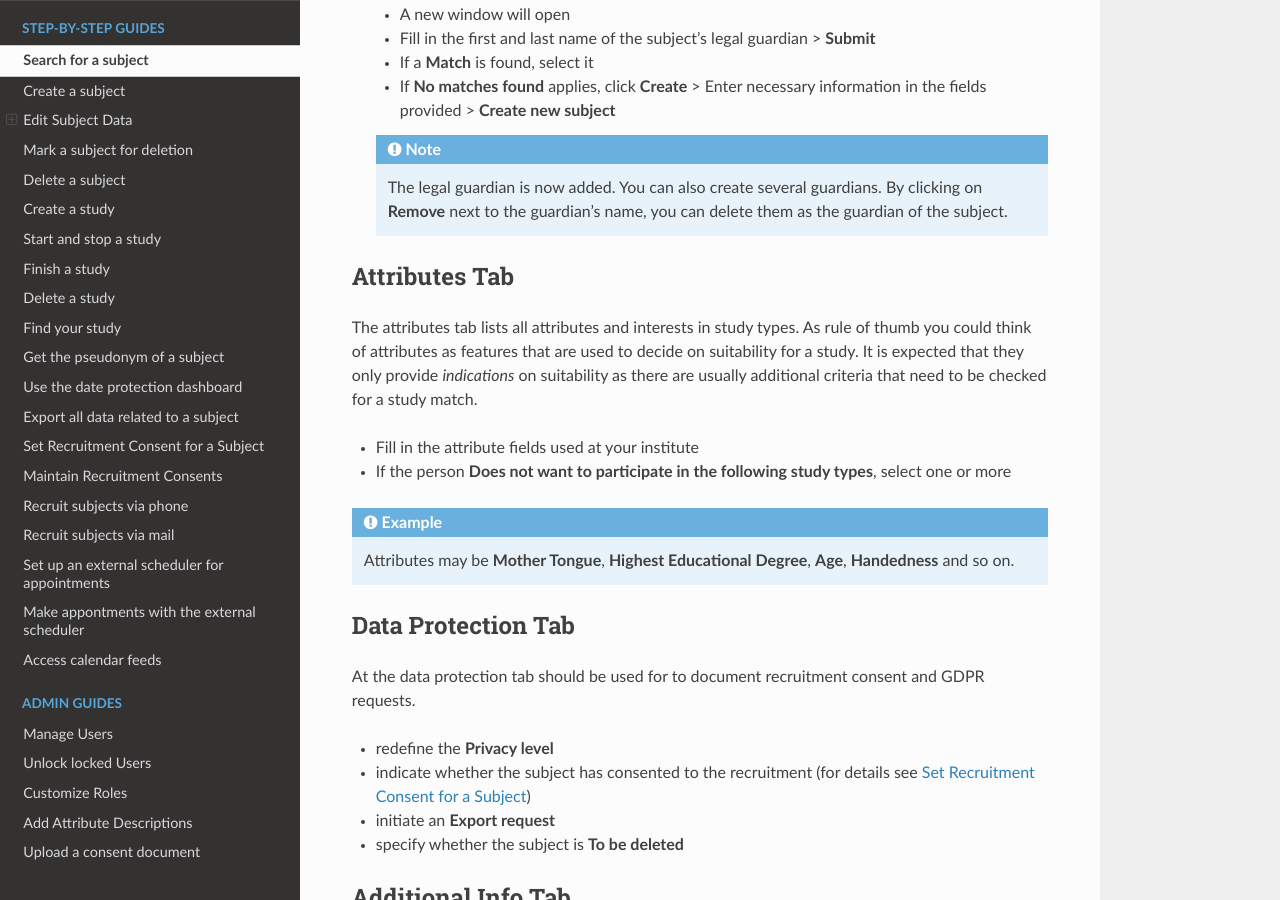
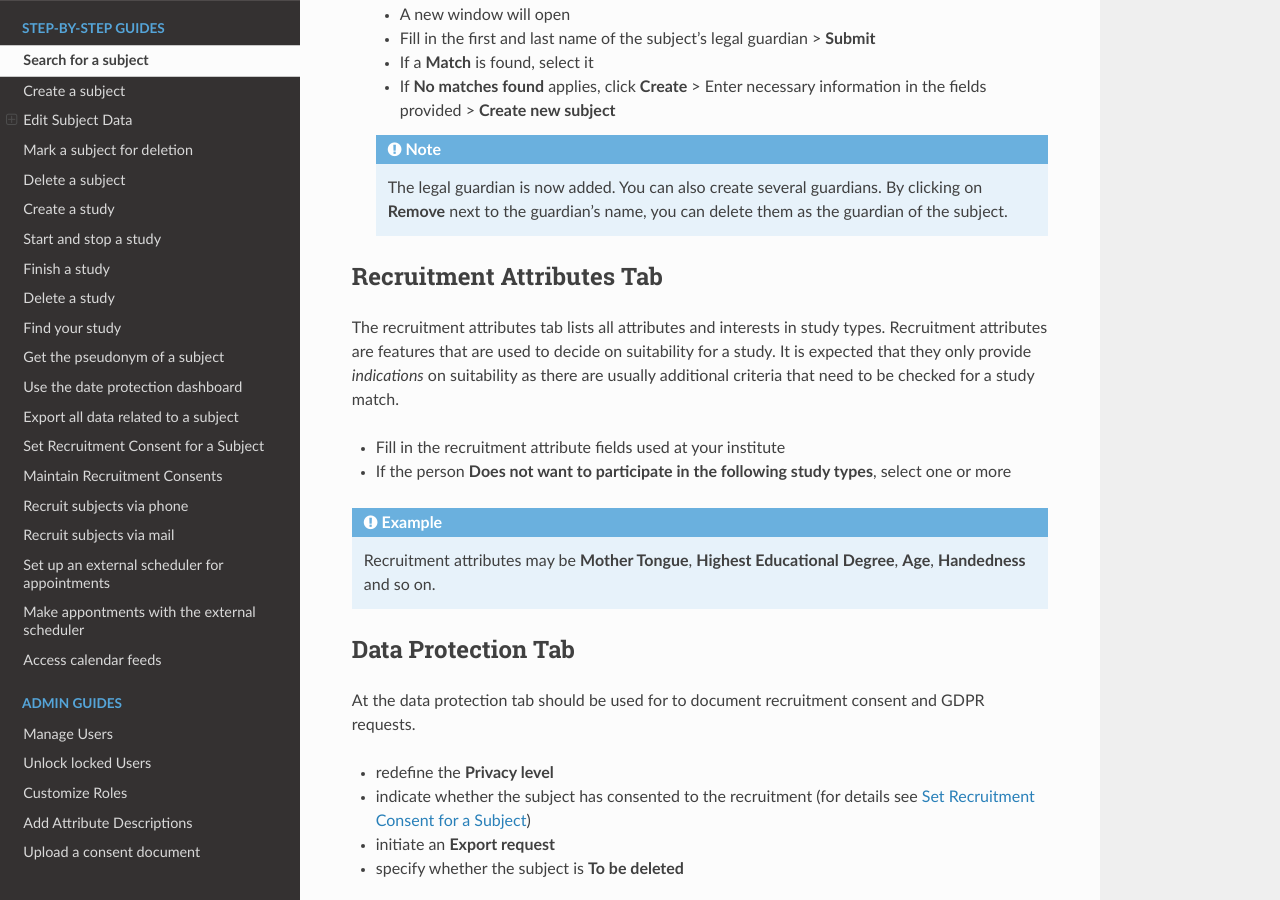
Before and after one commit to DouglasNeuroInformatics/castellum, a Sphinx documentation site: the page built from source/guides/subject-management.rst, in a window 1280 px wide and 900 px high, scrolled down 3612 px. Built offline with Sphinx 7.4.7 and the Read the Docs theme 2.0.0, drawn with Linux system fonts in a browser that asks for light colours; some of the changed text lies outside the part shown.

Commit message:
change "attribute" to "recruitment attribute" in UI
see https://git.mpib-berlin.mpg.de/castellum/castellum/-/merge_requests/1941

```diff
--- a/source/features.rst
+++ b/source/features.rst
@@ -32,8 +32,8 @@ Recruitment
 It is possible to find potential subjects for a study from the pool of subjects
 that have been entered into castellum. They can then be contacted either
 manually or automatically via email. Subjects are only considered if they have
-given consent to recruitment and if their attributes match the filters that
-have been defined in the study.
+given consent to recruitment and if their recruitment attributes match the filters
+that have been defined in the study.
 
 Relevant guides:
 
--- a/source/guides/admin.rst
+++ b/source/guides/admin.rst
@@ -58,7 +58,7 @@ only very few attributes that can be seen as commonly used at every institute.
     or rather scientific grounding of the attribute
 
     .. note::
-        This is used to support Attribute Export in BIDS format. Hence, it is
+        This is used to support Recruitment Attribute Export in BIDS format. Hence, it is
         only shown in admin interface. For example, a Handedness attribute could
         link to a definition at
         `bioontology.org <http://purl.bioontology.org/ontology/SNOMEDCT/57427004>`_.
--- a/source/guides/recruitment.rst
+++ b/source/guides/recruitment.rst
@@ -36,7 +36,7 @@ Recruit subjects via phone
             sent an e-mail.)
         -   **participating**
         -   **excluded**
-            (This may apply if attributes of the person do not comply with the
+            (This may apply if recruitment attributes of the person do not comply with the
             requirements of the study, if a person is not interested in the
             particular study or if a person is not available during the data
             collection of the study)
--- a/source/guides/subject-management.rst
+++ b/source/guides/subject-management.rst
@@ -54,7 +54,7 @@ information:
     guardian** (see instructions in :ref:`subject-contact-tab`)
 -   **E-mail** address and/or **Phone number** and/or full postal address
     and/or contacting details of the legal guardian
--   **Attributes**
+-   **Recruitment attributes**
 -   **Interest in study types**
 -   **Privacy level**
 -   **Recruitment Consent** given
@@ -157,22 +157,22 @@ with a subject.
 
 .. _subject-attributes-tab:
 
-Attributes Tab
---------------
+Recruitment Attributes Tab
+--------------------------
 
-The attributes tab lists all attributes and interests in study types. As rule
-of thumb you could think of attributes as features that are used to decide on
-suitability for a study. It is expected that they only provide *indications* on
-suitability as there are usually additional criteria that need to be checked
-for a study match.
+The recruitment attributes tab lists all attributes and interests in study types.
+Recruitment attributes are features that are used to decide on suitability for a
+study. It is expected that they only provide *indications* on suitability as
+there are usually additional criteria that need to be checked for a study
+match.
 
--   Fill in the attribute fields used at your institute
+-   Fill in the recruitment attribute fields used at your institute
 -   If the person **Does not want to participate in the following study types**,
     select one or more
 
 .. admonition:: Example
 
-    Attributes may be **Mother Tongue**, **Highest Educational Degree**,
+    Recruitment attributes may be **Mother Tongue**, **Highest Educational Degree**,
     **Age**, **Handedness** and so on.
 
 .. _subject-data-protection-tab:
--- a/source/overview.rst
+++ b/source/overview.rst
@@ -36,7 +36,7 @@ corresponding pseudonyms.
 
 .. note::
    There are only two notable exceptions to this rule: Study participations and
-   search attributes both contain traces of research data, but are required for
+   recruitment attributes both contain traces of research data, but are required for
    the recruitment process.
 
 
--- a/source/security.rst
+++ b/source/security.rst
@@ -60,7 +60,7 @@ of the study.
 .. warning::
     By managing study memberships, study managers can escalate their own
     priviliges inside their studies. For example, they can allow themselves to
-    see attributes of participants.
+    see recruitment attributes of participants.
 
     All studies need to be approved before they can start recruitment. The
     approver should check for suspicious settings before approving the study.
```
